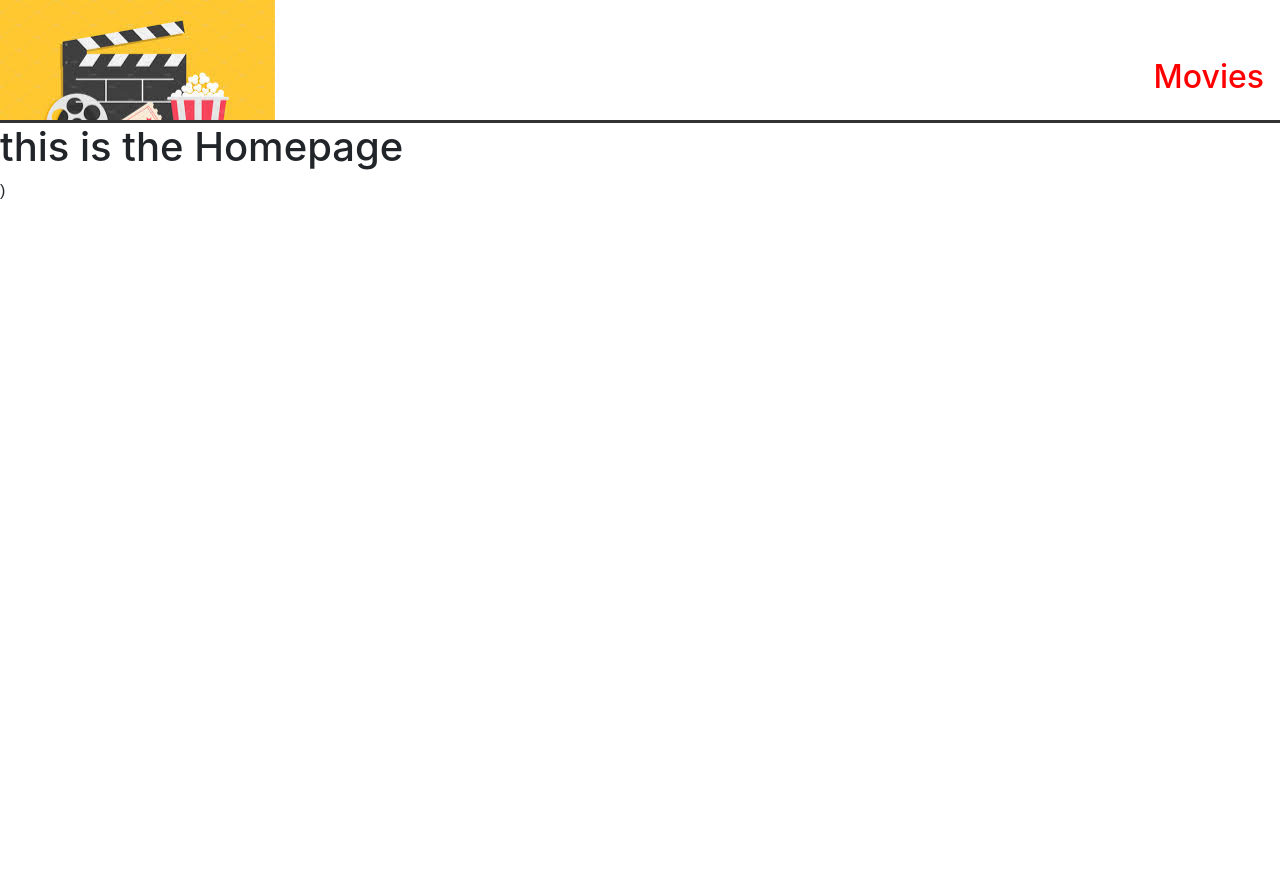
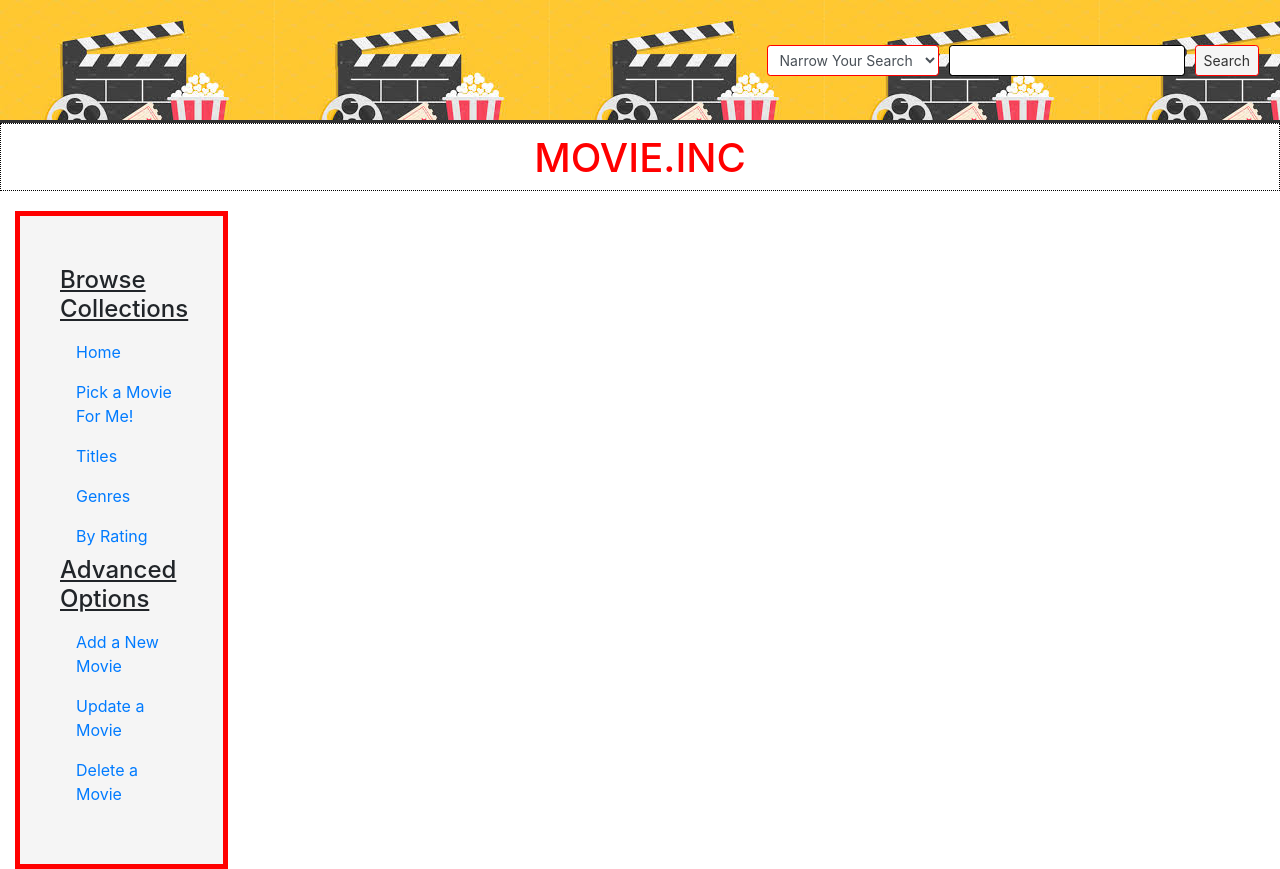
Before and after one commit to churchjg/GroupCrud, a React (Create React App) app in the folder movies/: page / in a window 1280 px wide. Before the commit the page ends 800 px from the top, so only its background shows below. Built offline with nearby package versions, Linux system fonts and the light colour scheme.

Commit message:
sidebar and search

```diff
--- a/movies/src/App.js
+++ b/movies/src/App.js
@@ -6,6 +6,7 @@ import NavBar from './Components/Homepage/Navbar'
 import Homepage from './Components/Homepage/Homepage'
 import { Route } from 'react-router-dom'
 import Forms from '../src/Components/Forms/Form'
+import Sidebar from './Components/Homepage/SideBar'
 
 let url = ""
 
@@ -77,11 +78,9 @@ class App extends Component {
               exact />
           </Col>
         </Row>
-        <Row>
-          <Col style={{ height: "95%", overflow: "scroll" }}>
-            <Route path="/"
-              render={() => <Forms url={url} />}
-              exact />
+        <Row style={{ height: "85%", marginTop: 15 }} noGutters >
+          <Col xs="2" style={{ marginTop: 5, marginLeft: 15 , border: "5px solid red"}}>
+            <Sidebar selectList={this.selectList} />
           </Col>
         </Row>
       </Container>
--- a/movies/src/Components/Forms/Form.js
+++ b/movies/src/Components/Forms/Form.js
@@ -1,107 +1,107 @@
-import React, { Component } from 'react'
-import './Form.css'
-import Form from 'react-bootstrap/Form'
+// /*import React, { Component } from 'react'
+// import './Form.css'
+// import Form from 'react-bootstrap/Form'
 
 
-const Forms = (props) => {
+// const Forms = (props) => {
 
-    let classes = ["form-input"]
-    let options = ["Title", "Rating", "Genre"]
+//     let classes = ["form-input"]
+//     let options = ["Title", "Rating", "Genre"]
 
-    if (props.medium) {
-        classes.push("medium")
-    }
-    if (props.large) {
-        classes.push("large")
-    }
-    if (props.filterBox) {
-        classes.push("filterBox")
-    }
-    if (props.type === "filter") {
-        classes.push("filter")
-    }
-    if (props.type === "search") {
-        classes.push("search")
-    }
-    if (props.type === "loginForm") {
-        classes.push("login-blank")
-    }
-    if (props.loginFormLarge) {
-        classes.push("loginForm-large")
-    }
+//     if (props.medium) {
+//         classes.push("medium")
+//     }
+//     if (props.large) {
+//         classes.push("large")
+//     }
+//     if (props.filterBox) {
+//         classes.push("filterBox")
+//     }
+//     if (props.type === "filter") {
+//         classes.push("filter")
+//     }
+//     if (props.type === "search") {
+//         classes.push("search")
+//     }
+//     if (props.type === "loginForm") {
+//         classes.push("login-blank")
+//     }
+//     if (props.loginFormLarge) {
+//         classes.push("loginForm-large")
+//     }
 
-    const loginForm = props => {
-        let formValue = " "
-        let submitLogin = (value) => {
-            formValue = value
-        }
+//     const loginForm = props => {
+//         let formValue = " "
+//         let submitLogin = (value) => {
+//             formValue = value
+//         }
 
-        return <div className="login-input">
-             <p>{props.placeholder}</p>
-            <loginForm props={props} className={classes.join(" ")} action={submitLogin} onSubmit={submitLogin} />
-            <input type="submit" className="loginForm-button" value={props.buttonText} />
-        </div>
-    }
+//         return <div className="login-input">
+//              <p>{props.placeholder}</p>
+//             <loginForm props={props} className={classes.join(" ")} action={submitLogin} onSubmit={submitLogin} />
+//             <input type="submit" className="loginForm-button" value={props.buttonText} />
+//         </div>
+//     }
 
-    let Change = (evt) => {
-        this.setState({
-            value: evt.target.value
-        })
-    }
+//     let Change = (evt) => {
+//         this.setState({
+//             value: evt.target.value
+//         })
+//     }
 
-    let Submit = (evt) => {
-        this.setState({
-            value: evt.target.value
-        })
-    }
-    const searchForm = props => {
-        return <search value={props.value} className={classes.join(" ")}>
-            <option className="search">Search</option>
-            <input onChange={Change} onSubmit={Submit}></input>
-        </search>
-    }
+//     let Submit = (evt) => {
+//         this.setState({
+//             value: evt.target.value
+//         })
+//     }
+//     const searchForm = props => {
+//         return <search value={props.value} className={classes.join(" ")}>
+//             <option className="search">Search</option>
+//             <input onChange={Change} onSubmit={Submit}></input>
+//         </search>
+//     }
 
-    const filterForm = props => {
+//     const filterForm = props => {
 
-        let options = props.options.map(val => {
-            return <option>{val}</option>
-        })
+//         let options = props.options.map(val => {
+//             return <option>{val}</option>
+//         })
 
-        return <filter value={props.value} className={classes.join(" ")}>
-            <option className="filter-default">Filter By:</option>
-            {options}
-        </filter>
-    }
+//         return <filter value={props.value} className={classes.join(" ")}>
+//             <option className="filter-default">Filter By:</option>
+//             {options}
+//         </filter>
+//     }
 
 
-    return (
-        <form className="form">
-            {props.type === "loginForm" ? loginForm(props) : null}
-            {props.type === "search" ? searchForm(props) : null}
-            {props.type === "filter" ? filterForm(props) : null}
+//     return (
+//         <Forms className="form">
+//             {props.type === "loginForm" ? loginForm(props) : null}
+//             {props.type === "search" ? searchForm(props) : null}
+//             {props.type === "filter" ? filterForm(props) : null}
 
-            {/* //Search */}
-            <Form type="search" placeholder="Search" />
-            <Form type="search" medium placeholder="Search" />
-            <Form type="search" large placeholder="Search" />
+//             {/* //Search */}
+//             <Form type="search" placeholder="Search" />
+//             <Form type="search" medium placeholder="Search" />
+//             <Form type="search" large placeholder="Search" />
 
-            {/* //Filters */}
-            <Form type="filter" options={options} />
-            <Form type="filter" medium options={options} />
-            <Form type="filter" large options={options} />
+//             {/* //Filters */}
+//             <Form type="filter" options={options} />
+//             <Form type="filter" medium options={options} />
+//             <Form type="filter" large options={options} />
 
-            <Form type="filter" filterBox options={options} />)
-            <Form type="filter" filterBox medium options={options} />
-            <Form type="filter" filterBox large options={options} />
+//             <Form type="filter" filterBox options={options} />)
+//             <Form type="filter" filterBox medium options={options} />
+//             <Form type="filter" filterBox large options={options} />
 
 
 
-            {/* //Log In */}
-            <Form type="loginForm" placeholder="UserName" buttonText="Login" medium />
-            <Form type="loginForm" placeholder="UserName" buttonText="Login" loginFormLarge />
-        </form>
-    )
+//             {/* //Log In */}
+//             <Form type="loginForm" placeholder="UserName" buttonText="Login" medium />
+//             <Form type="loginForm" placeholder="UserName" buttonText="Login" loginFormLarge />
+//         </Forms>
+//     )
 
-}
+// }
 
-export default Forms
+// export default Forms
--- /dev/null
+++ b/movies/src/Components/Forms/SearchForm.js
@@ -0,0 +1,55 @@
+import React, { Component } from 'react'
+import Form from 'react-bootstrap/Form'
+import Button from 'react-bootstrap/Button'
+import { withRouter } from 'react-router-dom'
+
+export class SearchForm extends Component {
+    constructor(props) {
+        super(props)
+        this.state = {
+            input: ""
+            , dropdown: ""
+        }
+    }
+
+    inputChange = (e) => {
+        console.log(e.target.value)
+        this.setState({
+            input: e.target.value
+        })
+    }
+
+    dropdownChange = e => {
+        this.setState({
+            dropdown: e.target.value
+        })
+    }
+
+
+
+    submitForm = (e) => {
+        e.preventDefault()
+        if (this.state.dropdown !== "" && this.state.input !== "") {
+            this.props.sendInput(this.state)
+            this.props.movies.push(`/api/movies/${this.state.dropdown}${this.state.input}`)
+        }
+        else { alert("Please select an area from the dropdown and enter the name of the section you would like to search.") }
+    }
+
+    render() {
+        return (
+            <Form inline onSubmit={this.submitForm}>
+                <Form.Control style={{ margin: 5 , border: "1.5px solid red" }} size="sm" as="select" title="Narrow Your Search" id="basic-nav-dropdown" onChange={this.dropdownChange}>
+                    <option>Narrow Your Search</option>
+                    <option value="title">Title</option>
+                    <option value="rating">Rating</option>
+                    <option value="genre">Genre</option>
+
+                </Form.Control>
+                <Form.Control style={{margin: 5 , border: "1px solid black"}} size="sm" type="input" onChange={this.inputChange} />
+                <Button style={{margin: 5, backgroundColor: "#F5F5F5", color: "#333333", border: "1.5px solid red"}} size="sm" type="submit" >Search</Button>
+            </Form>
+        )
+    }
+}
+export default withRouter(SearchForm)
--- a/movies/src/Components/Homepage/Homepage.js
+++ b/movies/src/Components/Homepage/Homepage.js
@@ -13,8 +13,8 @@ export class Homepage extends Component {
     }
     render() {
         return (
-            <h1>this is the Homepage</h1>
-
+            <div style={{ color: "red", paddingTop: 10, textAlign: "center" , border: ".5px dotted black"  }}><h1>MOVIE.INC</h1>
+            </div>
         )
     }
 }
--- a/movies/src/Components/Homepage/Navbar.js
+++ b/movies/src/Components/Homepage/Navbar.js
@@ -2,6 +2,7 @@ import React from 'react'
 import Navbar from 'react-bootstrap/Navbar'
 import { Link } from 'react-router-dom'
 import bgImage from '../../Images/moviereel.jpg'
+import SearchForm from '../Forms/SearchForm'
 // import Form from '../Forms/Form'
 
 
@@ -10,10 +11,11 @@ function NavBar(props) {
 
 
     return (
-        <Navbar style={{ height: "100%", backgroundRepeat: "no-repeat", paddingLeft: 40, borderBottom: "3px solid #333333", backgroundImage: `url(${bgImage}) `, backgroundPosition: "cover" }} className="justify-content-between">
+        <Navbar style={{ height: "100%", paddingLeft: 40, borderBottom: "3px solid #333333", backgroundImage: `url(${bgImage}) `, backgroundPosition: "cover" }} className="justify-content-between">
             <Navbar.Brand as={Link} to="/" style={{ color: "red" }}></Navbar.Brand>
-            <Navbar.Text style={{ color: "red", paddingTop: 50, textAlign: "bottom" }}><h2>Movies</h2></Navbar.Text>
+            <Navbar.Text style={{ color: "red", paddingTop: 50, textAlign: "bottom" , opacity: "0" }}><h2>MOVIE.INC</h2></Navbar.Text>
 
+            <SearchForm sendInput={props.sendInput} />
 
         </Navbar>
 
--- /dev/null
+++ b/movies/src/Components/Homepage/SideBar.js
@@ -0,0 +1,28 @@
+import React from 'react'
+import { Link } from 'react-router-dom'
+import Nav from 'react-bootstrap/Nav'
+
+
+function Sidebar(props) {
+    return (
+        <Nav style={{ padding: "50px 40px", backgroundColor: "#F5F5F5" ,   }}>
+            <Nav.Item>
+                <h4 style={{ textDecoration: "underline" }}>Browse Collections</h4>
+
+
+                <Nav.Link as={Link} to="/" onClick={() => props.setMealId}>Home</Nav.Link>
+                <Nav.Link as={Link} to="/movie/random" onClick={() => props.setMealId}>Pick a Movie For Me!</Nav.Link>
+                <Nav.Link as={Link} to="/titles/" onClick={() => props.selectList}>Titles</Nav.Link>
+                <Nav.Link as={Link} to="/collections/" onClick={() => props.selectList}>Genres</Nav.Link>
+                <Nav.Link as={Link} to="/review/" onClick={() => props.selectList}>By Rating</Nav.Link>
+
+                <h4 style={{ textDecoration: "underline" }}>Advanced Options</h4>
+                <Nav.Link as={Link} to="/" >Add a New Movie</Nav.Link>
+                <Nav.Link as={Link} to="/" >Update a Movie</Nav.Link>
+                <Nav.Link as={Link} to="/" >Delete a Movie</Nav.Link>
+                </Nav.Item>
+        </Nav>
+    )
+}
+
+export default Sidebar
```
